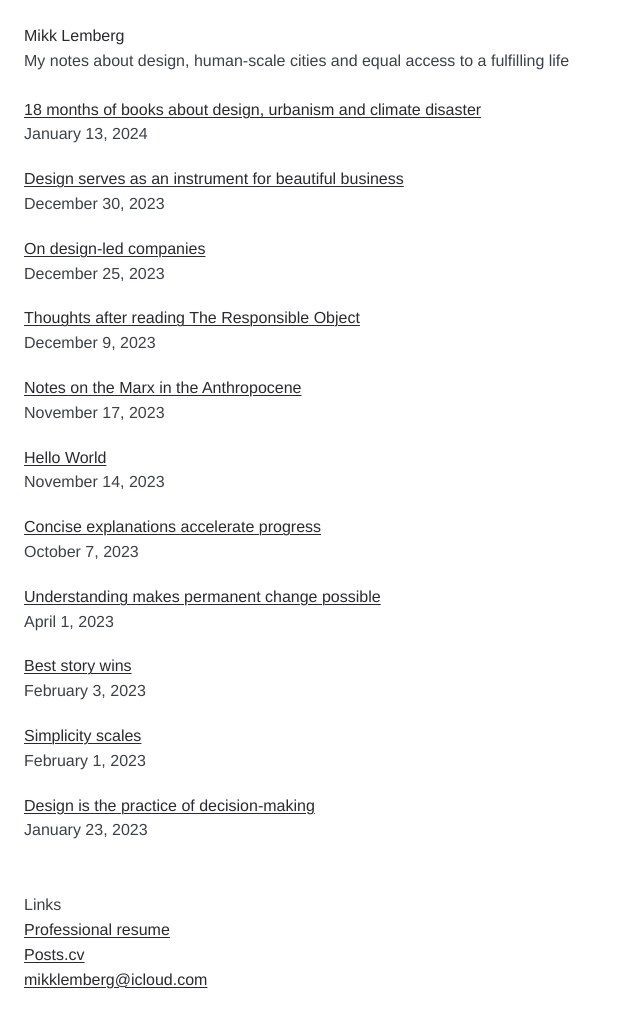
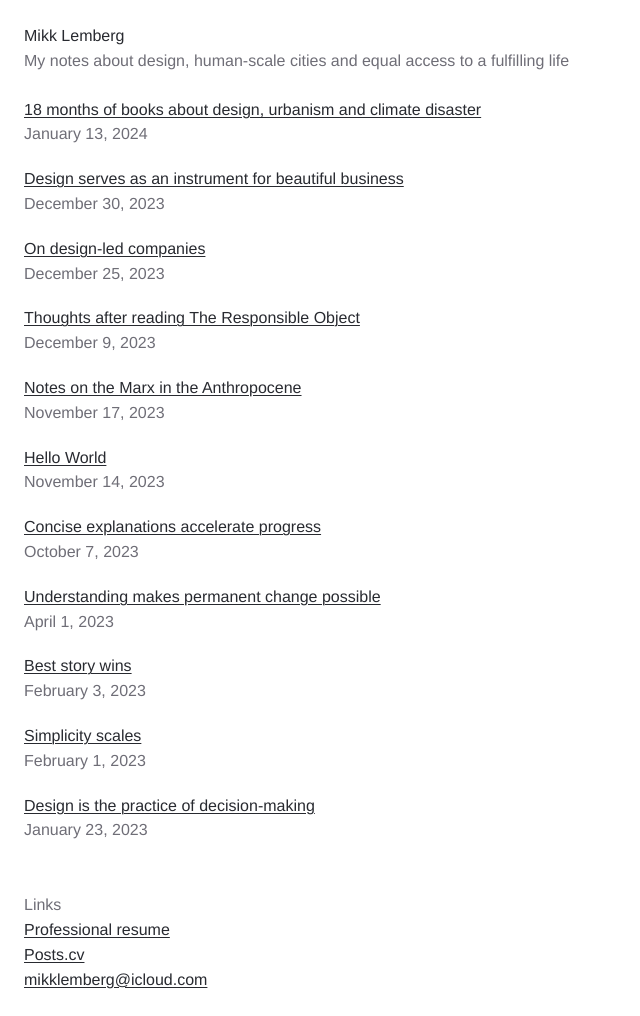
Before and after one commit to mikklemberg/My-personal-notes, a Jekyll site: the page built from README.md, in a window 1280 px wide. Shown: the whole page, without its empty margins (0-640 px from the left). Built offline with Jekyll 4.4.1, drawn with Linux system fonts in a browser that asks for light colours; our own code applies the rules of GitHub Pages for plain Markdown files.

Commit message:
Update default.html

```diff
--- a/_layouts/default.html
+++ b/_layouts/default.html
@@ -12,18 +12,18 @@
     <div class="container">
         <header>
             <p>Mikk Lemberg</p>
-            <p style="color: #3c4149">My notes about design, human-scale cities and equal access to a fulfilling life</p>
+            <p style="color: #6f6e77">My notes about design, human-scale cities and equal access to a fulfilling life</p>
         </header>
         <section class="posts">
             {% for post in site.posts %}
                 <div style="margin-bottom: 20px">
                 <p><a href="{{ site.baseurl }}{{ post.url }}">{{ post.title }}</a></p>
-                <time datetime="{{ post.date | date_to_xmlschema }}" style="color: #3c4149">{{ post.date | date: "%B %-d, %Y" }}</time>
+                <time datetime="{{ post.date | date_to_xmlschema }}" style="color: #6f6e77">{{ post.date | date: "%B %-d, %Y" }}</time>
                 </div>
             {% endfor %}
         </section>
         <footer style="margin-top: 50px">
-            <p style="color: #3c4149">Links</p>
+            <p style="color: #6f6e77">Links</p>
             <p><a href="https://mikklemberg.ee">Professional resume</a></p>
             <p><a href="https://posts.cv/mikk">Posts.cv</a></p>
             <p><a href="mailto:mikklemberg@icloud.com">mikklemberg@icloud.com</a></p>
```
